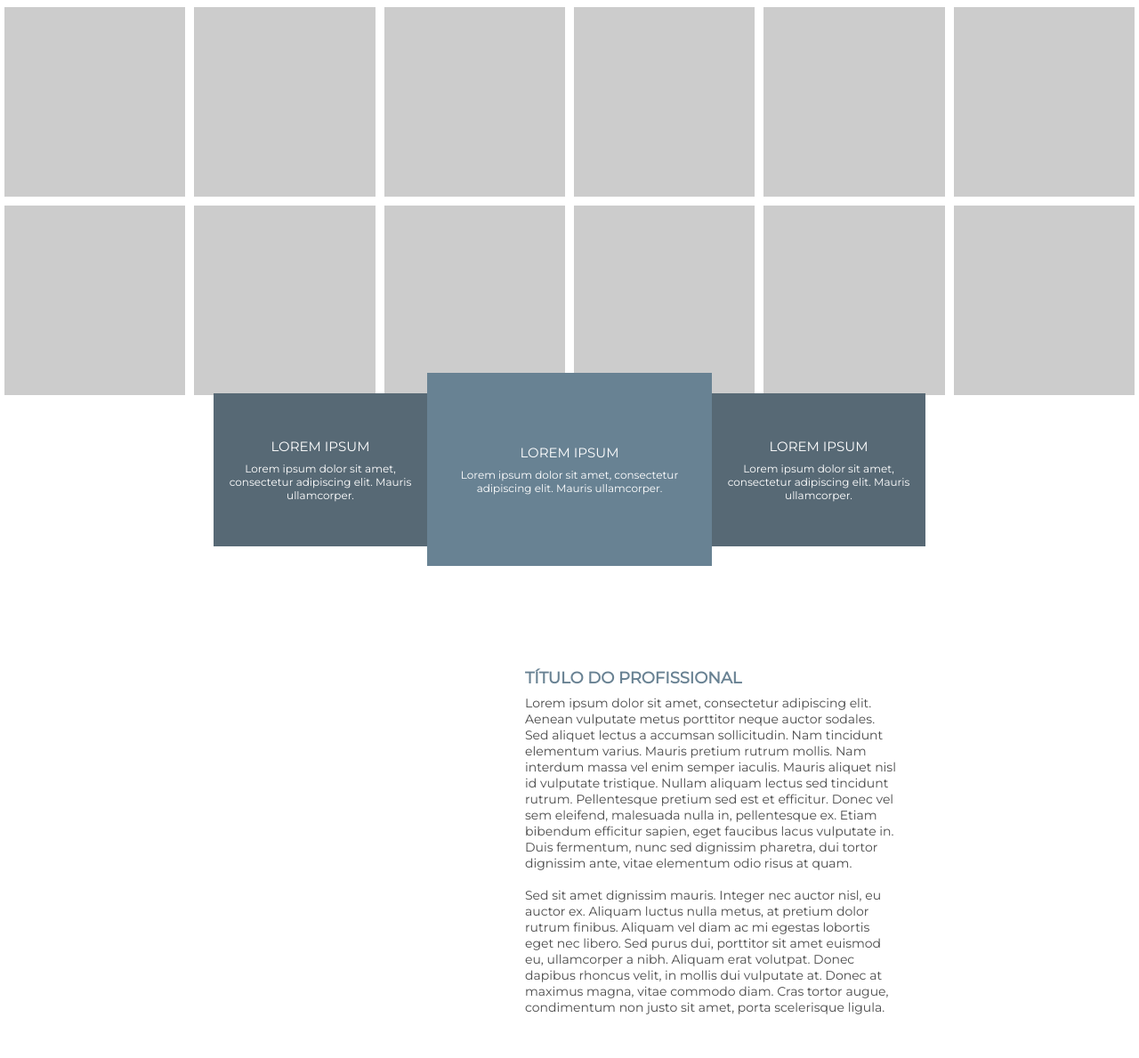
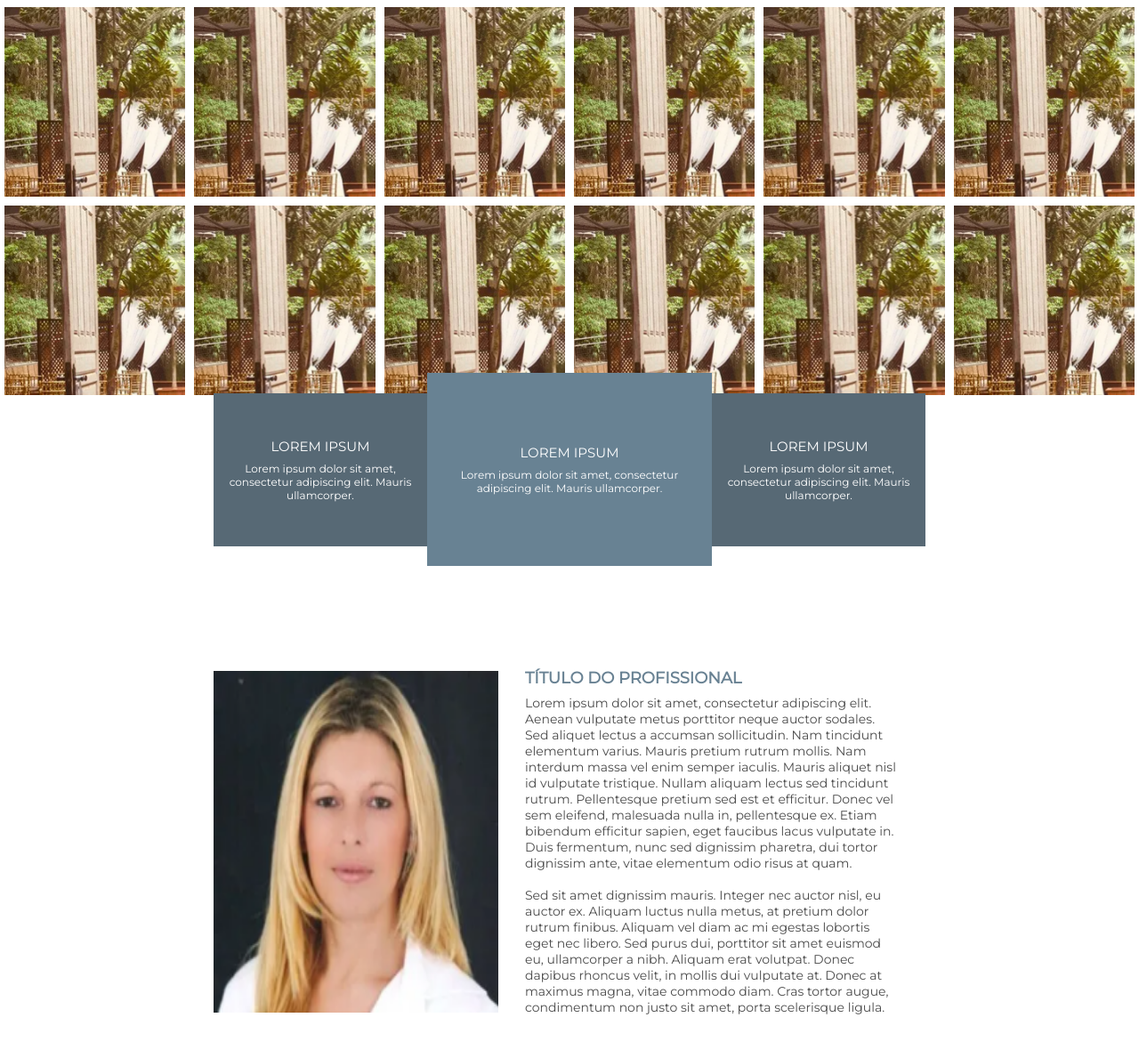
Before and after one commit to RogerAfonso/Site-vanini-eventos, a plain HTML site: page index.html in a window 1280 px wide. Shown: the part 106-1295 px from the top of the page at 89% size. Drawn offline with Linux system fonts and the light colour scheme.

Commit message:
add fotos vanini

```diff
--- a/css/style.css
+++ b/css/style.css
@@ -92,9 +92,7 @@ header ul a{
 	padding-top:100%;
 	background-color: #ccc;
 	border:5px solid white;
-	/*
-	background-image:url('');
-	*/
+	background-image:url('../Imagens-vanini/foto-mosaico1.png');
 }
 
 
@@ -173,9 +171,10 @@ section.perfil-container .perfil-wraper2{
 
 section.perfil-container .img-perfil{
 	width: 40%;
-	height: 100%;
-	background-image: url('../imagens/img_perfil.png');
+	height: 80%;
+	background-image: url('../Imagens-vanini/foto-vanini.png');
 	background-size: 100% 100%;
+    box-shadow: ;
 }
 
 section.perfil-container .texto-perfil{
```
Also changed, not shown: Imagens-vanini/foto-mosaico1.png (added), Imagens-vanini/foto-mosaico10.png (added), Imagens-vanini/foto-mosaico11.png (added), Imagens-vanini/foto-mosaico12.png (added), Imagens-vanini/foto-mosaico2.png (added), Imagens-vanini/foto-mosaico3.png (added), Imagens-vanini/foto-mosaico4.png (added), Imagens-vanini/foto-mosaico5.png (added), Imagens-vanini/foto-mosaico6.png (added), Imagens-vanini/foto-mosaico7.png (added), Imagens-vanini/foto-mosaico8.png (added), Imagens-vanini/foto-mosaico9.png (added).
